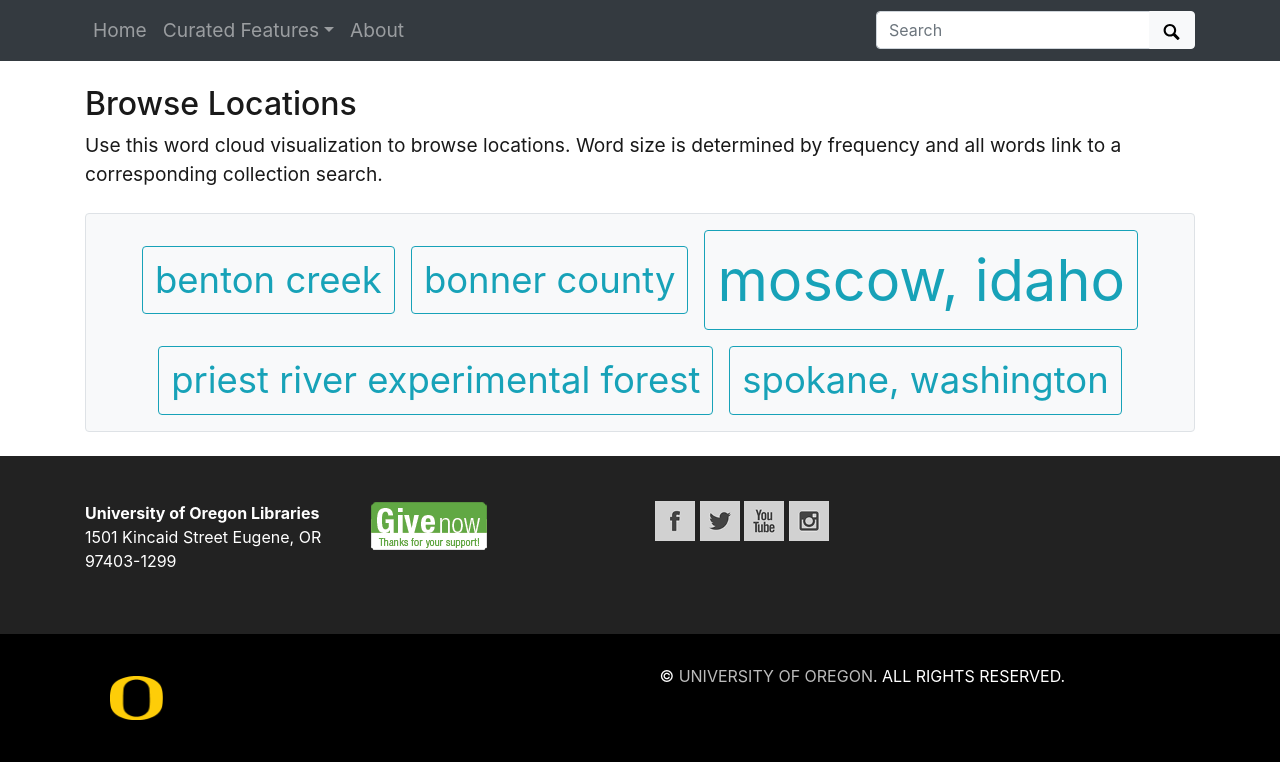
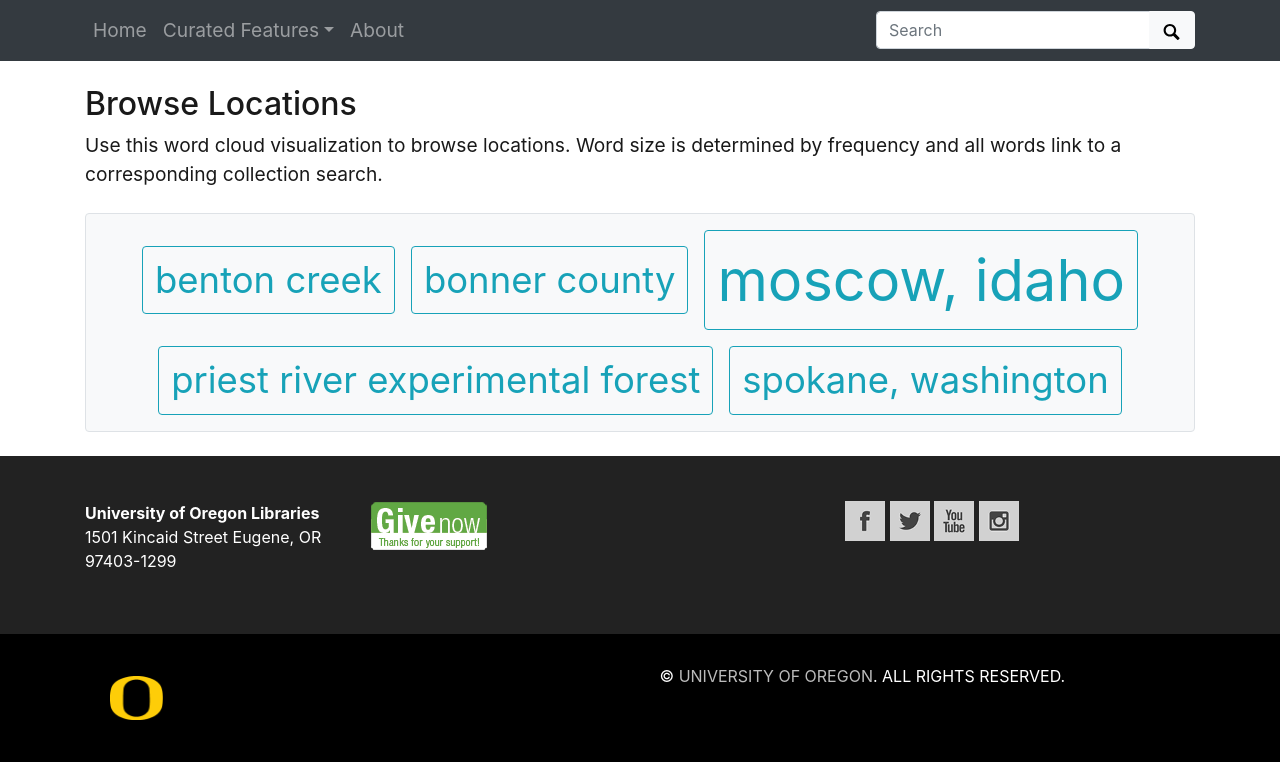
Before and after one commit to muradmikayilzadeh/tomorrows-scientists, a Jekyll site: the page built from pages/locations.md, in a window 1280 px wide. Shown: the part 235-997 px from the top of the page. Built offline with Jekyll 4.4.1, drawn with Linux system fonts in a browser that asks for light colours.

Commit message:
Update footer.html

```diff
--- a/_includes/footer.html
+++ b/_includes/footer.html
@@ -1,47 +1,3 @@
-<!-- <footer class="bg-dark mt-auto pt-4 container-fluid">
-
-    <div class="row align-items-center border-bottom border-white pb-4 mb-2">
-
-        <div class="col-md-8 mt-2">
-
-            <h4><a href="{{ '/' | relative_url }}" class="text-white font-weight-normal">{{ site.title }}</a></h4>
-            <p class="text-white"><small>{{ site.description }}</small></p>
-            <nav>
-                <ul class="nav nav-pills">
-                    {%- assign navItems = site.data.config-nav | where_exp: 'item', 'item.dropdown_parent == nil' -%}
-                    {% for nav in navItems %}
-                    <li class="nav-item">
-                    {% if nav.stub %}
-                        <a class="nav-link text-light{% if page.url == nav.stub %} active{% endif %}" href="{{ nav.stub | relative_url }}">{{ nav.display_name }}</a>
-                    {%- else -%}
-                    {% assign childStub = site.data.config-nav | where_exp: 'item', 'item.dropdown_parent == nav.display_name' | first %}
-                        <a class="nav-link text-light{% if page.url == childStub.stub %} active{% endif %}" href="{{ childStub.stub | relative_url }}">{{ nav.display_name }}</a>
-                    {% endif %}
-                    </li>
-                    {%- endfor -%}
-                </ul>
-            </nav>
-
-        </div>
-
-        <div class="col-md-4 mt-2 text-right">
-            <p class="text-white" id="footer-credits">
-                <small><em>built with</em>
-                    <a href="https://collectionbuilder.github.io/" target="_blank" rel="noopener" title="CollectionBuilder">
-                        <img src="{{ '/assets/img/collectionbuilder-logo.png' | relative_url }}" class="img-fluid" alt="CollectionBuilder logo" >
-                    </a>
-                </small>
-            </p>
-        </div>
-
-    </div>
-
-    <div class="col-md-12 text-center pt-3 pb-1">
-        <p class="text-white">Last updated {{ site.time | date: '%Y' }}</p>
-    </div>
-
-</footer> -->
-
 <footer>
   <div class="region region-page-bottom">
     <section id="uobannerandfooter-uoankle">
@@ -64,13 +20,13 @@
               </div>
             </address>
           </div>
-          <div class="col-md-push-3 col-md-3">
+          <div class="col-md-5">
             <a href="https://securelb.imodules.com/s/1540/foundation/2col.aspx?sid=1540&amp;gid=1&amp;pgid=408&amp;cid=1095">
 
               <img alt="Make a Gift" src="{{ '/assets/img/givenow-sm-a9173dd0e87a62f7f47422451098ec50fa931a041fc010a5e6c0734097344ed0.png' | relative_url }}" />
             </a>
           </div>
-          <div class="col-md-3 col-md-push-3 social-icons">
+          <div class="col-md-4 social-icons">
             <a href="http://www.facebook.com/uolibraries">
               <img alt="Facebook" src="{{ '/assets/img/icon-facebook-88d3ee20b79b44e199ea8c81ca862e5175e10509b670f20f0b4d4c083b2a1781.png' | relative_url }}" />
             </a>
```
